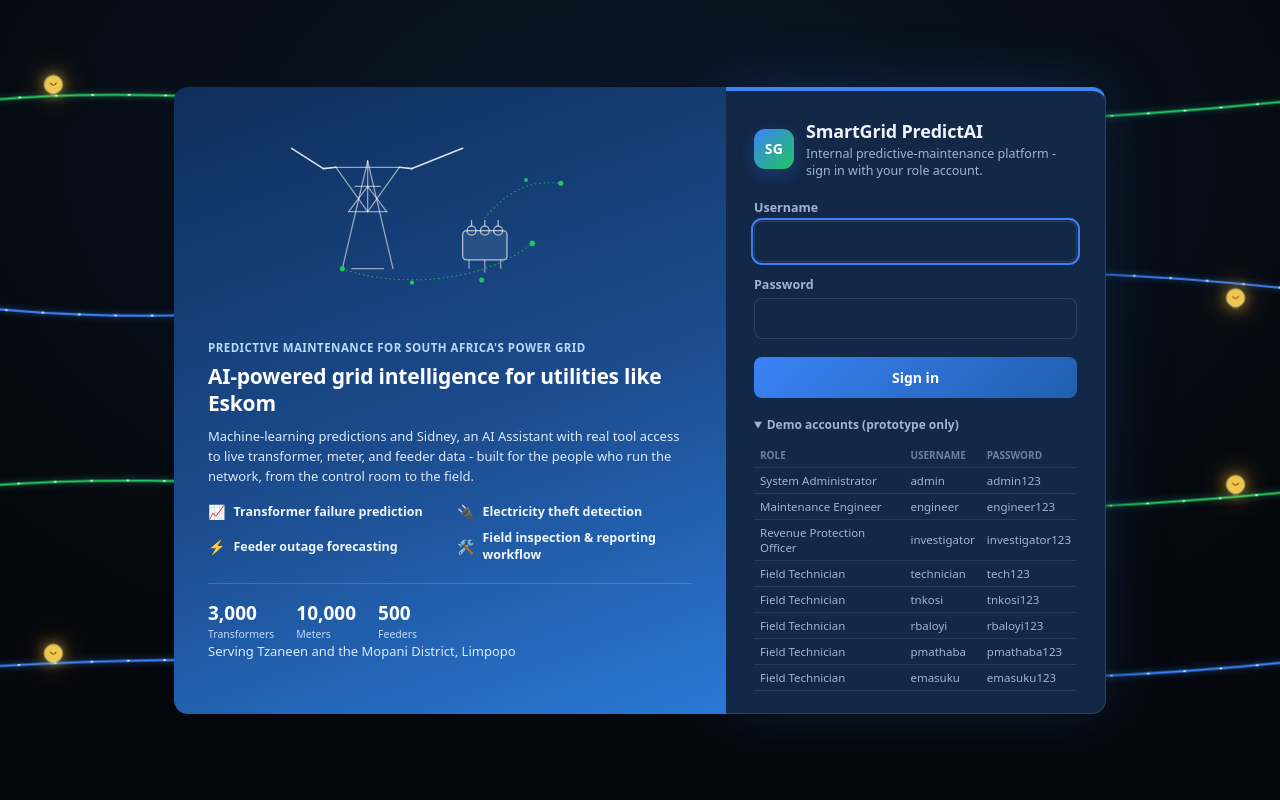
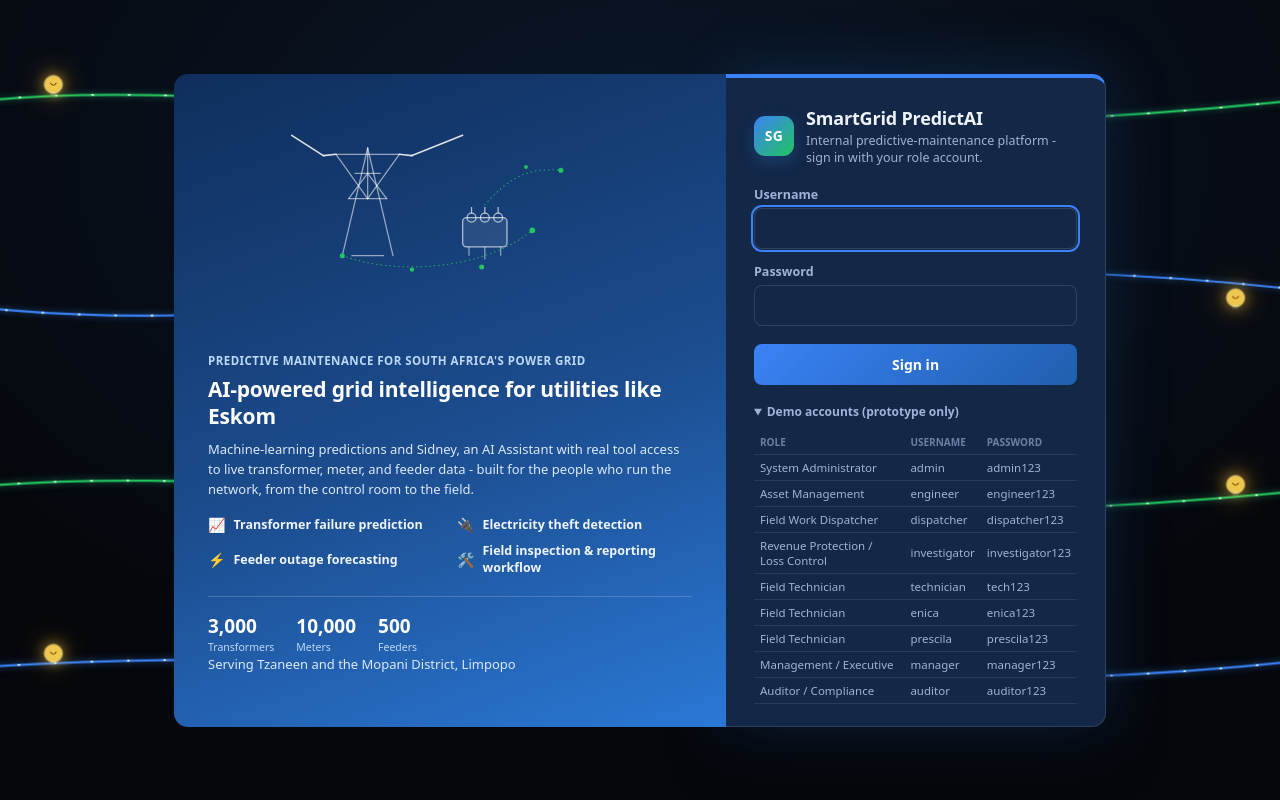
Before and after one commit to SIDNEY081/SmartGrid-PredictAI, a Flask app: page /login in a window 1280 px wide, after a click on "Demo accounts (prototype only)". Run offline with Flask 3, Linux system fonts and the light colour scheme; parts of the project's set-up code (start-up, migrations or seed data) failed here and were passed over.

Commit message:
Add a Dispatcher role and scope Engineer's technician assignment to escalations
Dispatcher is now the primary, unrestricted owner of transformer-to-technician
assignment, carved out of Engineer's old day-to-day dispatch duty. Engineer
keeps assignment access, but only as a fallback for overdue or emergency-tier
transformers - checked against real next_maintenance_date/risk_tier fields,
enforced server-side on assign/unassign. Seeds Enica and Prescila as
technician accounts and a demo dispatcher account, and fixes the login
page's demo-accounts table which had drifted from the actual seeded users.

```diff
--- a/dashboard/app.py
+++ b/dashboard/app.py
@@ -72,6 +72,10 @@ else:
 # dispatching technicians to investigate). Neither sees the other's
 # dashboard - a role should never be able to view a panel it has no action
 # on. Administrator sees and can act on everything, for oversight.
+#
+# dispatcher is a narrow role carved out of engineer's old day-to-day
+# assignment duty: it sees only enough (transformer risk tiers, the asset
+# management backlog) to do that one job, plus the assignments panel itself.
 PANEL_ROLES = {
     "home": set(auth.ROLES),
     # manager gets read-only Q&A (predict/health/history/compare) but never
@@ -79,12 +83,12 @@ PANEL_ROLES = {
     # AI_SYSTEM_PROMPT rule that already tells the assistant to explain that
     # restriction rather than silently refuse.
     "assistant": {"administrator", "engineer", "manager"},
-    "transformer": {"administrator", "engineer", "manager"},
+    "transformer": {"administrator", "engineer", "dispatcher", "manager"},
     "meter": {"administrator", "investigator", "manager"},
     "feeder": {"administrator", "engineer", "manager"},
-    "asset_management": {"administrator", "engineer", "manager"},
+    "asset_management": {"administrator", "engineer", "dispatcher", "manager"},
     "reports": {"administrator", "engineer"},
-    "assignments": {"administrator", "engineer"},
+    "assignments": {"administrator", "engineer", "dispatcher"},
     "meter_assignments": {"administrator", "investigator"},
     "settings": {"administrator"},
     # Read-only activity/inspection/investigation trail - deliberately NOT
@@ -93,9 +97,15 @@ PANEL_ROLES = {
     "audit": {"administrator", "auditor"},
 }
 
-# Roles allowed to assign/unassign technicians to transformers - engineers
-# plan field work day to day, administrators retain it for oversight/setup.
-ASSIGNMENT_ROLES = ("administrator", "engineer")
+# Roles allowed to assign/unassign technicians to transformers. Dispatcher is
+# the primary, day-to-day owner of this queue, unrestricted by tier.
+# Administrator retains it for oversight/setup. Engineer keeps it too, but
+# only as an escalation fallback for when Dispatch hasn't gotten to a
+# transformer yet - route-level access is granted here, then narrowed to
+# overdue/emergency-only inside the handlers via
+# auth.transformer_is_escalation_eligible().
+ASSIGNMENT_ROLES = ("administrator", "dispatcher", "engineer")
+ENGINEER_ESCALATION_ONLY = {"engineer"}
 
 # Roles allowed to assign/unassign technicians to meters flagged for
 # suspected theft - deliberately NOT engineer: revenue-protection dispatch
@@ -989,6 +999,10 @@ def admin_technician_assignments(technician_id):
         valid_ids = set(pd.read_csv(DATA / "transformer_data.csv")["transformer_id"])
         if transformer_id not in valid_ids:
             return jsonify({"error": f"{transformer_id} is not a known transformer id"}), 400
+        if auth.current_user()["role"] in ENGINEER_ESCALATION_ONLY and not auth.transformer_is_escalation_eligible(transformer_id):
+            return jsonify({
+                "error": f"{transformer_id} is not overdue or emergency-tier - routine assignments go through Dispatch."
+            }), 403
         auth.assign_transformer(technician_id, transformer_id)
         auth.log_activity(auth.current_user(), f"assigned {transformer_id} to technician #{technician_id}")
         return jsonify({"ok": True}), 201
@@ -1006,6 +1020,10 @@ def admin_technician_assignments(technician_id):
 @app.route("/api/admin/technicians/<int:technician_id>/assignments/<transformer_id>", methods=["DELETE"])
 @auth.roles_required(*ASSIGNMENT_ROLES)
 def admin_technician_unassign(technician_id, transformer_id):
+    if auth.current_user()["role"] in ENGINEER_ESCALATION_ONLY and not auth.transformer_is_escalation_eligible(transformer_id):
+        return jsonify({
+            "error": f"{transformer_id} is not overdue or emergency-tier - routine assignments go through Dispatch."
+        }), 403
     auth.unassign_transformer(technician_id, transformer_id)
     auth.log_activity(auth.current_user(), f"unassigned {transformer_id} from technician #{technician_id}")
     return jsonify({"ok": True})
--- a/dashboard/auth.py
+++ b/dashboard/auth.py
@@ -6,14 +6,20 @@ hashing (werkzeug, already a Flask dependency), real sessions, real
 per-role data (technician assignments, inspection submissions, an activity
 log) - not a cosmetic login screen in front of an otherwise-open app.
 
-Six roles, modeling a least-privilege Eskom-style access structure (role
+Seven roles, modeling a least-privilege Eskom-style access structure (role
 *keys* below are the stable internal identifiers; display names live in
 ROLE_LABELS and have since been renamed to match the enterprise model):
     administrator (System Administrator)
                     - manage users, full visibility, system/dataset info
     engineer (Asset Management)
-                    - run predictions, generate reports, use the AI Assistant,
-                      assign transformers to technicians
+                    - run predictions, generate reports, use the AI Assistant.
+                      Can also assign transformers to technicians, but only as
+                      an escalation fallback - overdue or emergency-tier
+                      transformers only, for when Dispatch hasn't gotten to
+                      them. Routine dispatch is Dispatcher's job, not theirs.
+    dispatcher (Field Work Dispatcher)
+                    - day-to-day assignment of transformers to technicians;
+                      the primary owner of that queue, unrestricted by tier
     investigator (Revenue Protection / Loss Control)
                     - assign technicians to meters flagged for suspected theft
     technician (Field Technician)
@@ -53,10 +59,11 @@ UPLOAD_DIR = ROOT / "data" / "inspection_uploads"
 # label has since been renamed for the enterprise access model - only
 # ROLE_LABELS changed, not the underlying identifier, so this rename carries
 # zero risk to existing PANEL_ROLES/roles_required() checks.
-ROLES = ["administrator", "engineer", "investigator", "technician", "manager", "auditor"]
+ROLES = ["administrator", "engineer", "dispatcher", "investigator", "technician", "manager", "auditor"]
 ROLE_LABELS = {
     "administrator": "System Administrator",
     "engineer": "Asset Management",
+    "dispatcher": "Field Work Dispatcher",
     "investigator": "Revenue Protection / Loss Control",
     "technician": "Field Technician",
     "manager": "Management / Executive",
@@ -68,8 +75,11 @@ ROLE_LABELS = {
 DEMO_ACCOUNTS = [
     ("admin", "admin123", "Sidney Mpenyana", "administrator"),
     ("engineer", "engineer123", "Sipho Dlamini", "engineer"),
+    ("dispatcher", "dispatcher123", "Bongani Khumalo", "dispatcher"),
     ("investigator", "investigator123", "Naledi Sithole", "investigator"),
     ("technician", "tech123", "Lerato Mokoena", "technician"),
+    ("enica", "enica123", "Enica", "technician"),
+    ("prescila", "prescila123", "Prescila", "technician"),
     ("manager", "manager123", "Thandiwe Nkosi", "manager"),
     ("auditor", "auditor123", "Piet van der Merwe", "auditor"),
 ]
@@ -521,6 +531,32 @@ def count_unassigned_emergency_meters():
     return len(emergency_ids - assigned_ids)
 
 
+def transformer_is_escalation_eligible(transformer_id):
+    """Whether `transformer_id` is fair game for an Engineer's fallback
+    assignment power - overdue for its own next_maintenance_date, or already
+    at emergency risk tier. Real fields off transformer_risk_scores.csv, not
+    an invented SLA/timer on how long Dispatch has had it - this app has no
+    such timer to check. Routine (non-overdue, non-emergency) transformers
+    are Dispatcher's exclusive queue."""
+    import pandas as pd
+
+    path = ROOT / "data" / "transformer_risk_scores.csv"
+    if not path.exists():
+        return False
+    scores = pd.read_csv(path)
+    row = scores.loc[scores["transformer_id"] == transformer_id]
+    if row.empty:
+        return False
+    row = row.iloc[0]
+    if row.get("risk_tier") == "emergency":
+        return True
+    if "next_maintenance_date" in scores.columns:
+        due = pd.to_datetime(row["next_maintenance_date"])
+        if pd.notna(due) and due < pd.Timestamp(datetime.now().date()):
+            return True
+    return False
+
+
 def count_overdue_transformer_maintenance():
     """Real backlog count for Asset Management - how many transformers have
     already passed the model's own next_maintenance_date, not a decorative
--- a/dashboard/templates/login.html
+++ b/dashboard/templates/login.html
@@ -145,13 +145,14 @@
           <thead><tr><th>Role</th><th>Username</th><th>Password</th></tr></thead>
           <tbody>
             <tr><td>System Administrator</td><td>admin</td><td>admin123</td></tr>
-            <tr><td>Maintenance Engineer</td><td>engineer</td><td>engineer123</td></tr>
-            <tr><td>Revenue Protection Officer</td><td>investigator</td><td>investigator123</td></tr>
+            <tr><td>Asset Management</td><td>engineer</td><td>engineer123</td></tr>
+            <tr><td>Field Work Dispatcher</td><td>dispatcher</td><td>dispatcher123</td></tr>
+            <tr><td>Revenue Protection / Loss Control</td><td>investigator</td><td>investigator123</td></tr>
             <tr><td>Field Technician</td><td>technician</td><td>tech123</td></tr>
-            <tr><td>Field Technician</td><td>tnkosi</td><td>tnkosi123</td></tr>
-            <tr><td>Field Technician</td><td>rbaloyi</td><td>rbaloyi123</td></tr>
-            <tr><td>Field Technician</td><td>pmathaba</td><td>pmathaba123</td></tr>
-            <tr><td>Field Technician</td><td>emasuku</td><td>emasuku123</td></tr>
+            <tr><td>Field Technician</td><td>enica</td><td>enica123</td></tr>
+            <tr><td>Field Technician</td><td>prescila</td><td>prescila123</td></tr>
+            <tr><td>Management / Executive</td><td>manager</td><td>manager123</td></tr>
+            <tr><td>Auditor / Compliance</td><td>auditor</td><td>auditor123</td></tr>
           </tbody>
         </table>
       </details>
```
Also changed, not shown: dashboard/templates/index.html (+6 -3 lines).
